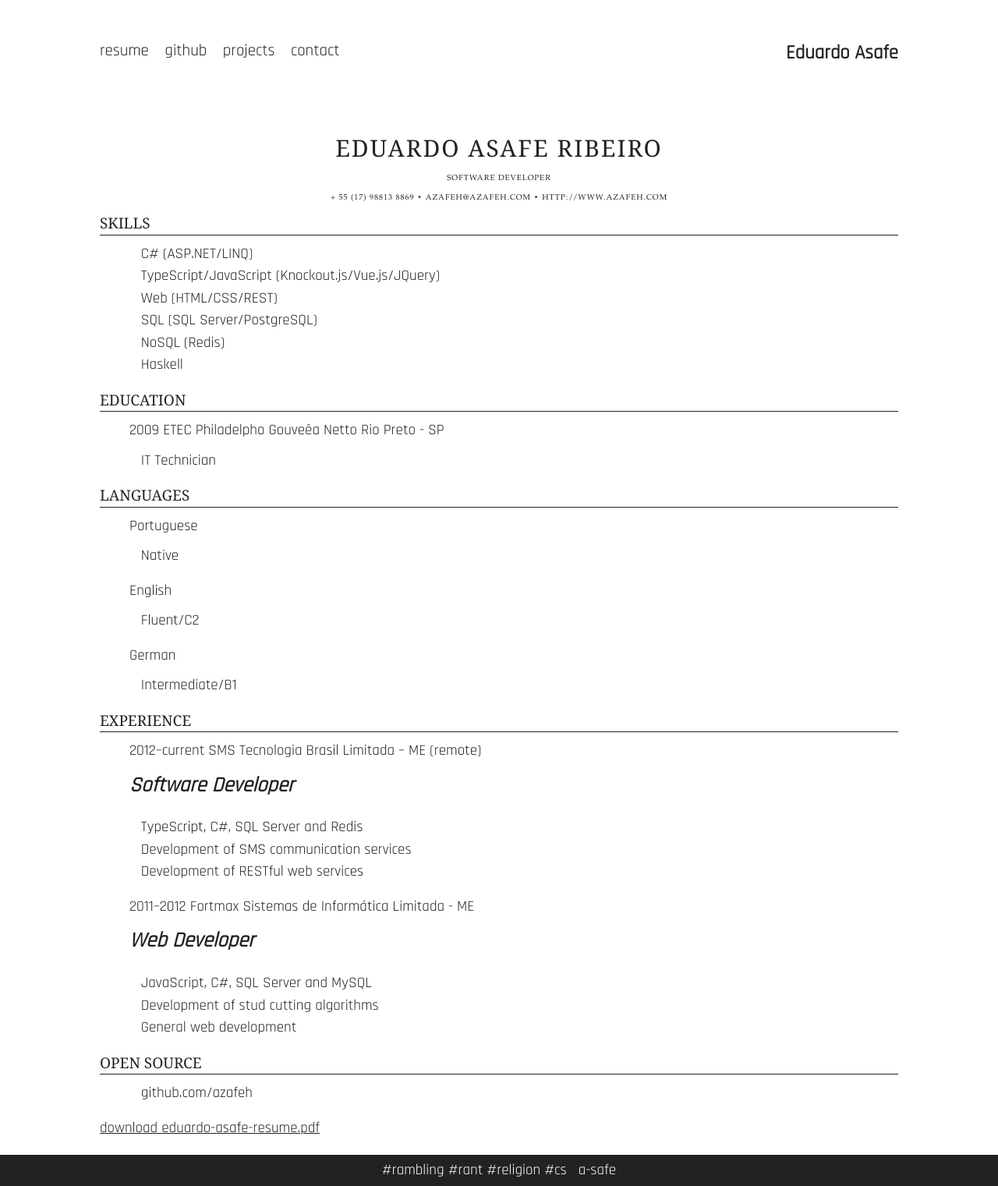
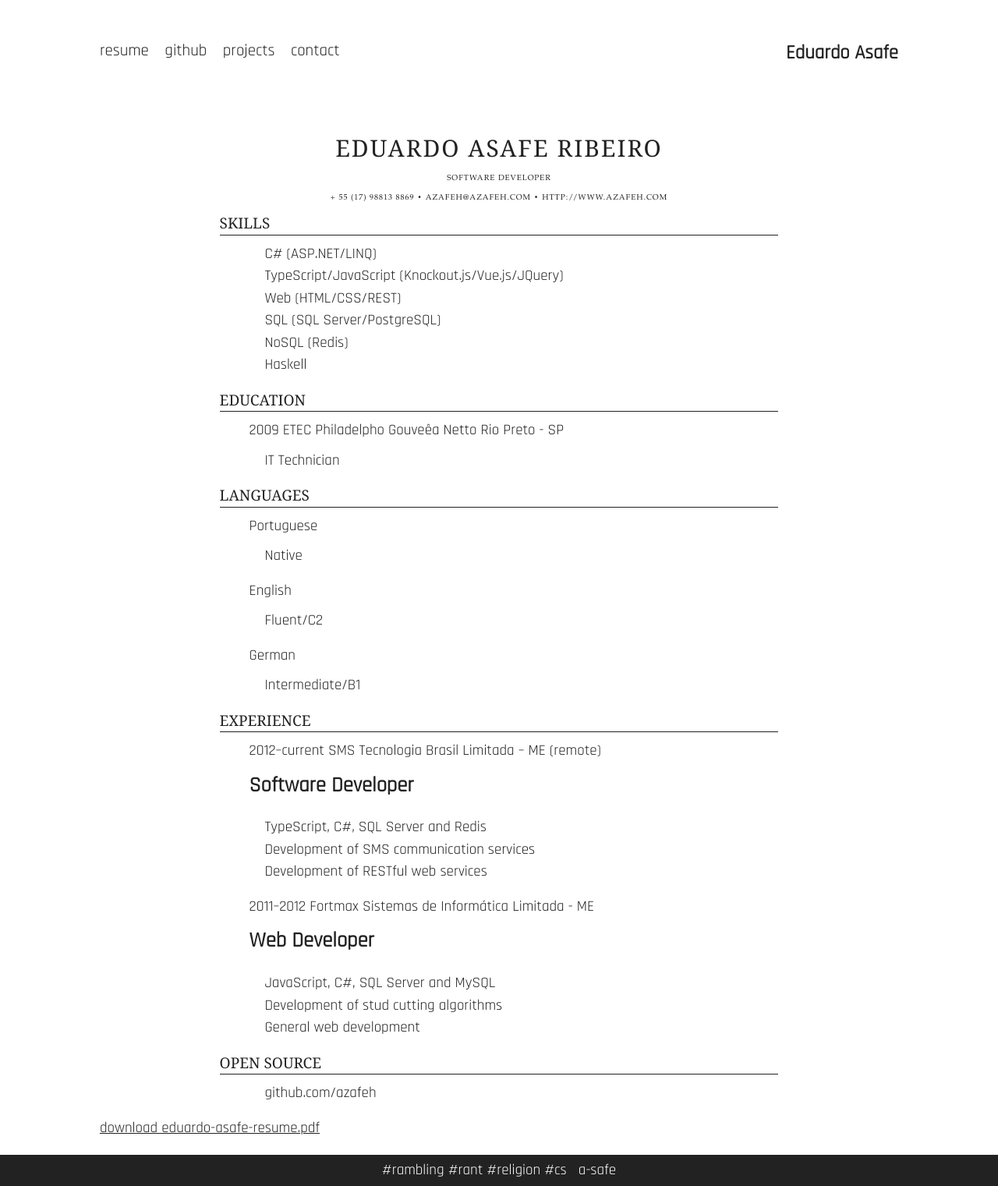
Before and after one commit to easafe/easafe.github.io, a Jekyll site: the page built from resume.html, in a window 1280 px wide. Shown: the whole page at 78% size. Built offline with Jekyll 4.4.1, drawn with Linux system fonts in a browser that asks for light colours.

Commit message:
Update site.css

```diff
--- a/css/site.css
+++ b/css/site.css
@@ -326,11 +326,17 @@ footer div {
 .highlight .vi { color: #008080 } /* Name.Variable.Instance */
 .highlight .il { color: #009999 } /* Literal.Number.Integer.Long */
 
+
+.post .resume{
+    max-width: 70%;
+    margin: 0 auto;
+}
+
 .post .resume div {
-		float: left;
-		width: 100%;
-		margin-bottom: 10px;
-	}
+    float: left;
+    width: 100%;
+    margin-bottom: 10px;
+}
 
 .post .resume	.name,
 	.post .resume .division {
@@ -347,7 +353,7 @@ footer div {
 		border-bottom: 1px solid;
 	}
 
-.post .resume 	.profession,
+.post .resume .profession,
 	.post .resume .contact {
 		text-align: center;
 		font-family: Garamond;
@@ -364,8 +370,9 @@ footer div {
 		font-family: 'Wingdings';
 		display: block;
 		float: left;
+		padding-right: 5px;
 	}
 
-	.post .resume .title {
+	.post .resume .job-title {
 		font-style: italic;
 	}
```
